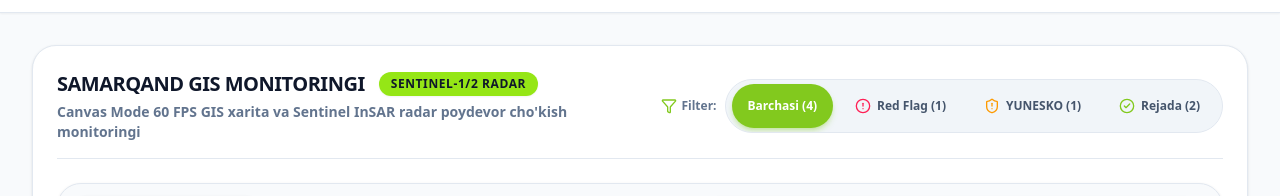
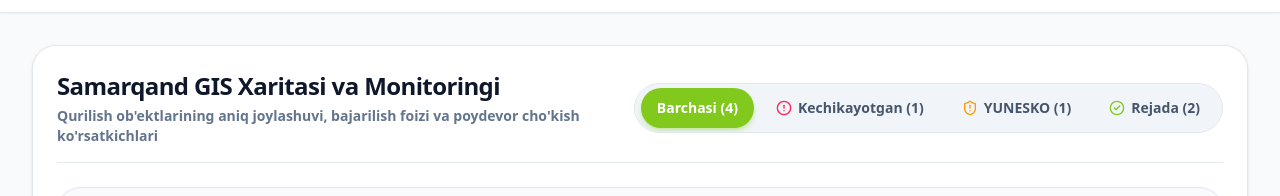
Before and after one commit to FarrukhDev-io/qurilishSKD, a Next.js app in the folder web/: page / in a window 1280 px wide. Shown: the part 270-466 px from the top of the page. Built offline with nearby package versions, Linux system fonts and the light colour scheme.

Commit message:
fix: simplify MapModule header — remove technical jargon, badges, and make labels human-readable

```diff
--- a/web/components/modules/map/MapModule.tsx
+++ b/web/components/modules/map/MapModule.tsx
@@ -221,30 +221,23 @@ export const MapModule: React.FC<MapModuleProps> = ({
   return (
     <div className="p-4 sm:p-6 rounded-3xl bg-white border border-slate-200 shadow-sm space-y-4 sm:space-y-6 text-[#0F172A] overflow-x-hidden">
 
-      {/* SECTION HEADER + LIVE FILTER COUNTERS */}
+      {/* SECTION HEADER + FILTER COUNTERS */}
       <div className="flex flex-col md:flex-row md:items-center justify-between gap-4 border-b border-slate-200 pb-4">
         <div>
-          <h2 className="text-lg sm:text-xl font-extrabold text-[#0F172A] tracking-tight flex items-center space-x-2.5 flex-wrap gap-1">
-            <span>SAMARQAND GIS MONITORINGI</span>
-            <span className="bg-[#95E616] text-[#0F172A] px-3 py-1 rounded-xl text-xs font-black uppercase tracking-wider shadow-xs">
-              SENTINEL-1/2 RADAR
-            </span>
+          <h2 className="text-xl sm:text-2xl font-extrabold text-[#0F172A] tracking-tight">
+            Samarqand GIS Xaritasi va Monitoringi
           </h2>
-          <p className="text-xs sm:text-sm text-slate-500 font-bold mt-1">
-            Canvas Mode 60 FPS GIS xarita va Sentinel InSAR radar poydevor cho'kish monitoringi
+          <p className="text-xs sm:text-sm text-slate-500 font-semibold mt-1">
+            Qurilish ob'ektlarining aniq joylashuvi, bajarilish foizi va poydevor cho'kish ko'rsatkichlari
           </p>
         </div>
 
-        {/* Filter Pills (live counters, horizontal scroll) */}
+        {/* Filter Pills */}
         <div className="flex items-center space-x-2 w-full md:w-auto" role="group" aria-label="Loyiha filtrlari">
-          <span className="text-xs text-slate-500 font-bold hidden sm:flex items-center space-x-1 shrink-0">
-            <Filter className="w-4 h-4 text-[#82C91E]" />
-            <span>Filter:</span>
-          </span>
           <div className="flex items-center space-x-1.5 bg-slate-100 p-1.5 rounded-full border border-slate-200 overflow-x-auto no-scrollbar w-full md:w-auto py-1">
             {([
               { key: 'all' as const, label: `Barchasi (${totalCount})`, icon: null },
-              { key: 'red_flag' as const, label: `Red Flag (${redFlagCount})`, icon: <AlertCircle className="w-4 h-4 text-rose-500" /> },
+              { key: 'red_flag' as const, label: `Kechikayotgan (${redFlagCount})`, icon: <AlertCircle className="w-4 h-4 text-rose-500" /> },
               { key: 'unesco_warning' as const, label: `YUNESKO (${unescoCount})`, icon: <ShieldAlert className="w-4 h-4 text-amber-500" /> },
               { key: 'on_schedule' as const, label: `Rejada (${onScheduleCount})`, icon: <CheckCircle2 className="w-4 h-4 text-[#82C91E]" /> },
             ]).map(({ key, label, icon }) => (
@@ -252,7 +245,7 @@ export const MapModule: React.FC<MapModuleProps> = ({
                 key={key}
                 onClick={() => setFilterStatus(key)}
                 aria-pressed={filterStatus === key}
-                className={`px-4 py-2.5 rounded-full text-xs font-extrabold flex items-center space-x-1.5 transition-all cursor-pointer whitespace-nowrap min-h-[44px] ${
+                className={`px-4 py-2 rounded-full text-xs sm:text-sm font-extrabold flex items-center space-x-1.5 transition-all cursor-pointer whitespace-nowrap min-h-[40px] ${
                   filterStatus === key
                     ? 'bg-[#82C91E] text-white shadow-md shadow-[#82C91E]/30'
                     : 'text-slate-600 hover:text-slate-900'
```
